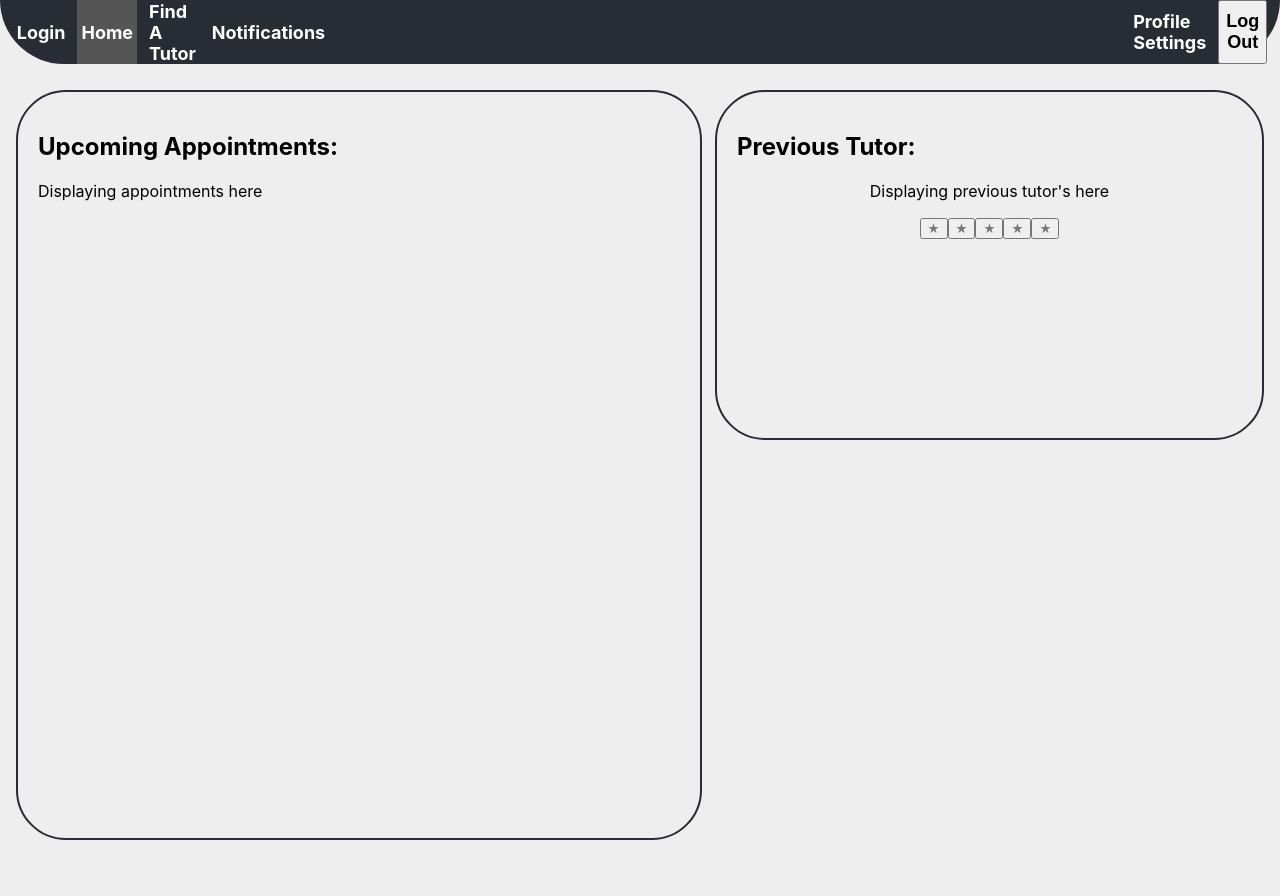
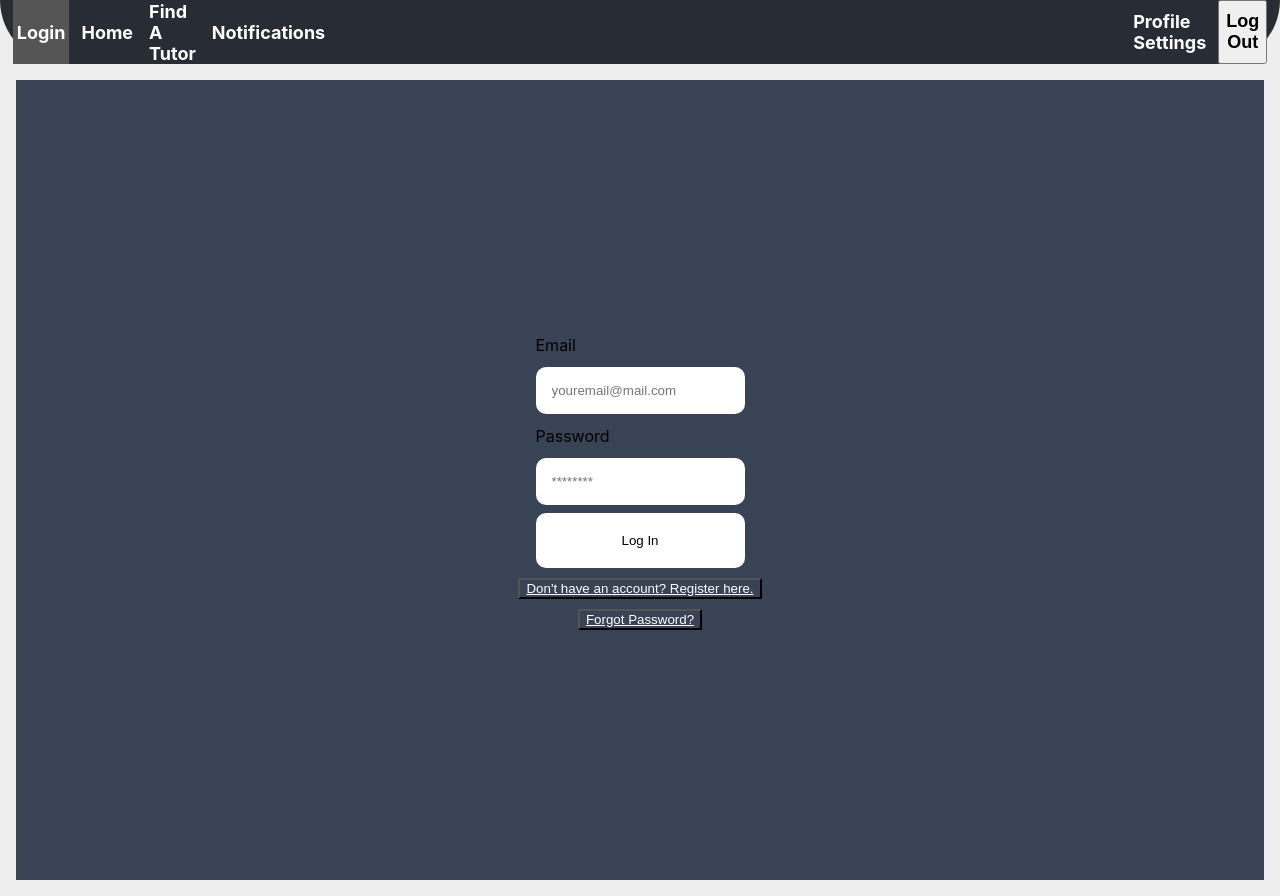
Before and after one commit to Koiya/CSC4330ProjectGroupE, a React (Create React App) app in the folder frontend/: page / in a window 1280 px wide. Before the commit the page ends 840 px from the top, so only its background shows below. Built offline with nearby package versions, Linux system fonts and the light colour scheme.

Commit message:
navigate update

```diff
--- a/frontend/src/App.js
+++ b/frontend/src/App.js
@@ -21,12 +21,12 @@ function App() {
       <Navbar/>
       <div className="container">
        <Routes>
-          <Route path="/" element={<Home/>} />
+          <Route path="/Home" element={<Home/>} />
           <Route path="/FindATutor" element={<FindATutor/>} />
           <Route path="/ProfileSettings" element={<ProfileSettings/>} />
           <Route path="/Notifications" element={<Notifications/>} />
           <Route path="/NotificationMessage" element={<NotificationMessage/>} />
-          <Route path="/Login" element={<Login/>} />
+          <Route path="/" element={<Login/>} />
           <Route path="/Registration" element={<Registration/>} />
        </Routes>
       </div>
--- a/frontend/src/Navbar/Navbar.js
+++ b/frontend/src/Navbar/Navbar.js
@@ -4,8 +4,8 @@ export default function Navbar(){
   return (
     <nav className="nav">
       <ul>
-        <PageLink to="/Login">Login</PageLink>
-        <PageLink to="/">Home</PageLink>
+        <PageLink to="/">Login</PageLink>
+        <PageLink to="/Home">Home</PageLink>
         <PageLink to="/FindATutor">Find A Tutor</PageLink>
         <PageLink to="/Notifications">Notifications</PageLink>
         {/* <PageLink to="/Registration">Registration</PageLink> */}
--- a/frontend/src/Pages/Login.js
+++ b/frontend/src/Pages/Login.js
@@ -18,7 +18,7 @@ export default function Login() {
     };
 
     const navigateToHome = () => {
-        navigate('/');
+        navigate('/Home');
     };
 
     return (
--- a/frontend/src/Pages/Registration.js
+++ b/frontend/src/Pages/Registration.js
@@ -15,11 +15,11 @@ export default function Registration() {
     const navigate = useNavigate();
 
     const navigateToLogin = () => {
-        navigate('/Login');
+        navigate('/');
     };
 
     const navigateToHome = () => {
-        navigate('/');
+        navigate('/Home');
     };
 
     return (
```
